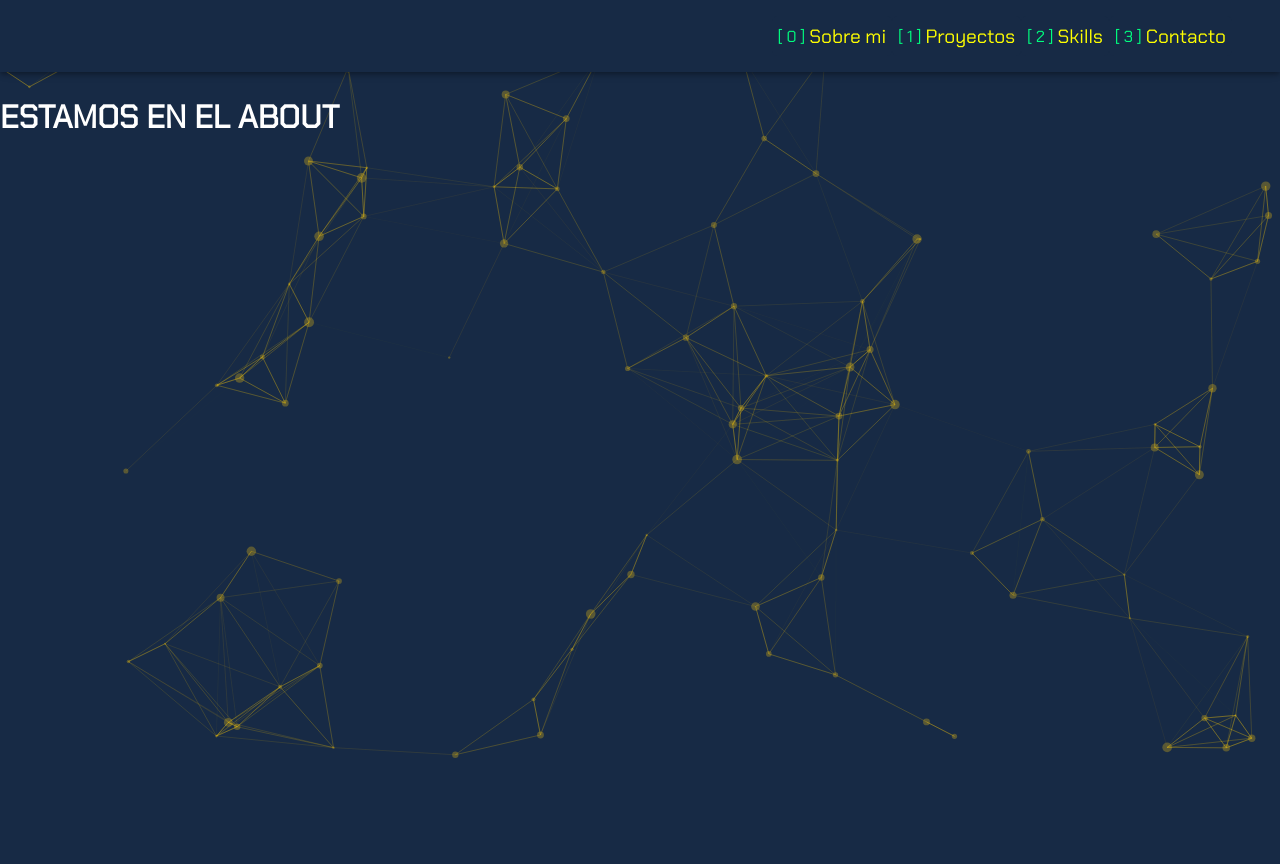
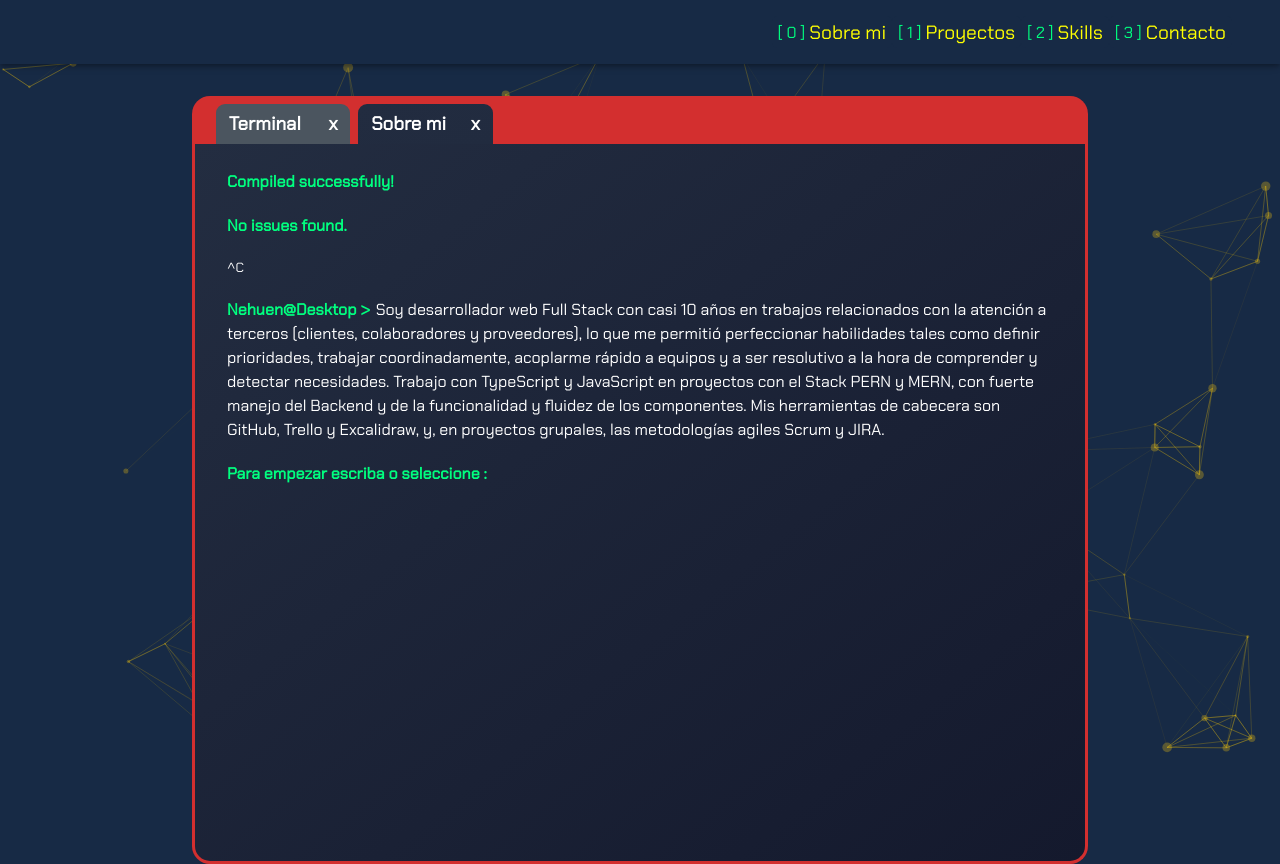
Before and after one commit to nehuencisneros/porfolio-nehuen-cisneros, a React (Create React App) app: page /about in a window 1280 px wide. Before the commit the page ends 800 px from the top, so only its background shows below. Built offline with nearby package versions, Linux system fonts and the light colour scheme; a web font is replaced by a local one.

Commit message:
about y contact comenzados

```diff
--- a/src/components/NavBar/NavBar.tsx
+++ b/src/components/NavBar/NavBar.tsx
@@ -9,7 +9,7 @@ export const NavBar: React.FC<{}> = () => {
       <Box sx={{ flexGrow: 1, backgroundColor: "#172a45" }}>
          <AppBar position="sticky" sx={{ backgroundColor: "#172a45", backgroundImage: "none" }}>
             <Toolbar>
-               <Container maxWidth="xl" sx={{ my: 2 }}>
+               <Container maxWidth="xl" >
                   <Grid container direction="row" justifyContent="flex-end" alignItems="center">
                      <Grid item >
                         <Link to={"/about"} style={{ textDecoration: "none" }}>
--- a/src/styled/ButtonNavBar/ButtonNavBar.module.css
+++ b/src/styled/ButtonNavBar/ButtonNavBar.module.css
@@ -28,15 +28,15 @@
    color: #00ff7f;
    background-color: #172a45;
    font-family: "Chakra Petch";
-   height: 2.5rem;
+   height: 2rem;
    border-style: none;
    border-radius: 5px;
 }
 
 .button:hover {
-   box-shadow: inset 0 0 40px rgba(211, 47, 47, 0.5);
+   box-shadow: inset 0 0 40px rgba(211, 47, 47, 0.6);
    text-shadow: 1px 1px 2px #427388;
-   transition-duration: 0.4s;
+   transition-duration: 0.2s;
 }
 
 .button:active {
--- /dev/null
+++ b/src/views/About/About.module.css
@@ -0,0 +1,149 @@
+.divContainer{
+   display: flex;
+   justify-content: center;
+}
+
+.divTerminalContainer{
+   width: 70%;
+}
+
+.pestanaContainer{
+   display: flex;
+   margin-top: 2rem;
+   background-color: #D32F2F;
+   height: 3rem;
+   padding-top: 0.5rem;
+   border-top-left-radius: 18px;
+   border-top-right-radius: 18px;
+   justify-content: flex-start;
+}
+
+.pestana{
+   display: flex;
+   background:  rgb(75, 85, 95);
+   width: 15%;
+   height: 2.5rem;
+   margin-left: 1.5rem;
+   border-top-left-radius: 9px;
+   border-top-right-radius: 9px;
+   font-family: Chakra Petch;
+   justify-content: space-between;
+   align-items:center;
+   padding-left: 0.8rem;
+   padding-right: 0.8rem;
+}
+
+.pestana2{
+   display: flex;
+   background: linear-gradient(to bottom right, rgb(34, 44, 64) , rgb(33, 43, 63));
+   width: 15%;
+   font-family: Chakra Petch;
+   margin-left: 0.5rem;
+   justify-content: space-between;
+   align-items:center;
+   border-top-left-radius: 9px;
+   border-top-right-radius: 9px;
+   padding-left: 0.8rem;
+   padding-right: 0.8rem;
+}
+
+.cajaTerminal{
+   background: linear-gradient(to bottom right, rgb(35, 45, 65) , rgb(20, 25, 45));
+   border-right: solid 3px #D32F2F;
+   border-left: solid 3px #D32F2F;
+   border-bottom: solid 3px #D32F2F;
+   height: 45rem;
+   border-bottom-left-radius: 18px;
+   border-bottom-right-radius: 18px;
+   padding-top: 1rem;
+}
+
+.name{
+   font-family: "Press Start 2P";
+   font-weight: 400;
+   font-size: 50px;
+   margin:0px;
+   color: #D32F2F;
+}
+.name1{
+   font-family: "Press Start 2P";
+   font-weight: 400;
+   font-size: 30px;
+   margin:0px;
+   color: #D32F2F;
+}
+
+.compiled{
+   font-family: "Chakra Petch";
+   font-weight: 600;
+   margin: 10px 0px;
+   color: #00ff7f;
+}
+.corte{
+   font-family: "Chakra Petch";
+   font-weight: 300;
+   color: white;
+   margin: 10px 0px;
+}
+
+.commandLine{
+   font-family: "Chakra Petch";
+   font-weight: 600;
+   margin: 10px 2px 0px 0px ;
+   color: #00ff7f;
+   display:inline;
+}
+
+h4{
+   margin: 10px 0px;
+   font-family: "Chakra Petch";
+   font-weight: 100;
+}
+
+.selects{
+   height: auto;
+   width: 100%;
+   padding-left: 5REM;
+}
+
+.inputcito{
+   background-color: transparent;
+   border-style: none;
+   margin-left: 8px;
+   border-left: solid 2px yellow;
+   color: yellow;
+   animation-name: parpadeo;
+   animation-duration: 1s;
+   animation-timing-function: linear;
+   animation-iteration-count: infinite;
+   font-family: "Chakra Petch";
+   font-size: 18px;
+}
+
+.inputcito:focus{
+   background-color: transparent;
+   outline: none;
+   border-left: solid 2px transparent;
+   margin-left: 8px;
+   caret-color: yellow;
+   animation: none;
+   font-family: "Chakra Petch";
+}
+
+@-moz-keyframes parpadeo{
+   0% { opacity: 1.0; }
+   50% { opacity: 0.0; }
+   100% { opacity: 1.0; }
+}
+
+@-webkit-keyframes parpadeo {
+   0% { opacity: 1.0; }
+   50% { opacity: 0.0; }
+   100% { opacity: 1.0; }
+}
+
+@keyframes parpadeo {
+   0% { opacity: 1.0; }
+   50% { opacity: 0.0; }
+   100% { opacity: 1.0; }
+}
--- a/src/views/About/About.tsx
+++ b/src/views/About/About.tsx
@@ -1,10 +1,41 @@
-
+import { Link } from "react-router-dom"
+import { SelectButton } from "../../styled/Selects/Select"
+import style from "./About.module.css"
 
 export const About: React.FC<{}> = () => {
 
-   return(
+   return (
       <div>
-         <h1>ESTAMOS EN EL ABOUT</h1>
+         <div className={style.divContainer}>
+            <div className={style.divTerminalContainer}>
+               <div className={style.pestanaContainer}>
+                  <div className={style.pestana}>
+                     <h3>Terminal</h3>
+                     <h3>x</h3>
+                  </div>
+                  <div className={style.pestana2}>
+                     <h3>Sobre mi</h3>
+                     <h3>x</h3>
+                  </div>
+               </div>
+               <div className={style.cajaTerminal}>
+                  <div style={{ display: "flex", flexDirection: "column", alignItems: "start", paddingInline: "2rem" }}>
+                     <h4 className={style.compiled}>Compiled successfully!</h4>
+                     <h4 className={style.compiled}>No issues found.</h4>
+                     <h5 className={style.corte}>^C</h5>
+                     <h4><h4 className={style.commandLine}>Nehuen@Desktop {'> '}</h4>Soy desarrollador web Full Stack con casi 10
+                     años en trabajos relacionados con la atención a terceros (clientes, colaboradores y proveedores), lo que me
+                     permitió perfeccionar habilidades tales como definir prioridades, trabajar coordinadamente, acoplarme rápido
+                     a equipos y a ser resolutivo a la hora de comprender y detectar necesidades. Trabajo con TypeScript y JavaScript
+                     en proyectos con el Stack PERN y MERN, con fuerte manejo del Backend y de la funcionalidad y fluidez de los
+                     componentes. Mis herramientas de cabecera son GitHub, Trello y Excalidraw, y, en proyectos grupales, las
+                     metodologías agiles Scrum y JIRA.</h4>
+                     <h4 className={style.commandLine}>Para empezar escriba o seleccione :</h4>
+
+                  </div>
+               </div>
+            </div>
+         </div>
       </div>
    )
 }
--- /dev/null
+++ b/src/views/Contact/Contact.module.css
@@ -0,0 +1,149 @@
+.divContainer{
+   display: flex;
+   justify-content: center;
+}
+
+.divTerminalContainer{
+   width: 70%;
+}
+
+.pestanaContainer{
+   display: flex;
+   margin-top: 2rem;
+   background-color: #D32F2F;
+   height: 3rem;
+   padding-top: 0.5rem;
+   border-top-left-radius: 18px;
+   border-top-right-radius: 18px;
+   justify-content: flex-start;
+}
+
+.pestana{
+   display: flex;
+   background:  rgb(75, 85, 95);
+   width: 15%;
+   height: 2.5rem;
+   margin-left: 1.5rem;
+   border-top-left-radius: 9px;
+   border-top-right-radius: 9px;
+   font-family: Chakra Petch;
+   justify-content: space-between;
+   align-items:center;
+   padding-left: 0.8rem;
+   padding-right: 0.8rem;
+}
+
+.pestana2{
+   display: flex;
+   background: linear-gradient(to bottom right, rgb(34, 44, 64) , rgb(33, 43, 63));
+   width: 15%;
+   font-family: Chakra Petch;
+   margin-left: 0.5rem;
+   justify-content: space-between;
+   align-items:center;
+   border-top-left-radius: 9px;
+   border-top-right-radius: 9px;
+   padding-left: 0.8rem;
+   padding-right: 0.8rem;
+}
+
+.cajaTerminal{
+   background: linear-gradient(to bottom right, rgb(35, 45, 65) , rgb(20, 25, 45));
+   border-right: solid 3px #D32F2F;
+   border-left: solid 3px #D32F2F;
+   border-bottom: solid 3px #D32F2F;
+   height: 45rem;
+   border-bottom-left-radius: 18px;
+   border-bottom-right-radius: 18px;
+   padding-top: 1rem;
+}
+
+.name{
+   font-family: "Press Start 2P";
+   font-weight: 400;
+   font-size: 50px;
+   margin:0px;
+   color: #D32F2F;
+}
+.name1{
+   font-family: "Press Start 2P";
+   font-weight: 400;
+   font-size: 30px;
+   margin:0px;
+   color: #D32F2F;
+}
+
+.compiled{
+   font-family: "Chakra Petch";
+   font-weight: 600;
+   margin: 10px 0px;
+   color: #00ff7f;
+}
+.corte{
+   font-family: "Chakra Petch";
+   font-weight: 300;
+   color: white;
+   margin: 10px 0px;
+}
+
+.commandLine{
+   font-family: "Chakra Petch";
+   font-weight: 600;
+   margin: 10px 2px 0px 0px ;
+   color: #00ff7f;
+   display:inline;
+}
+
+h4{
+   margin: 10px 0px;
+   font-family: "Chakra Petch";
+   font-weight: 100;
+}
+
+.selects{
+   height: auto;
+   width: 100%;
+   padding-left: 5REM;
+}
+
+.inputcito{
+   background-color: transparent;
+   border-style: none;
+   margin-left: 8px;
+   border-left: solid 2px yellow;
+   color: yellow;
+   animation-name: parpadeo;
+   animation-duration: 1s;
+   animation-timing-function: linear;
+   animation-iteration-count: infinite;
+   font-family: "Chakra Petch";
+   font-size: 18px;
+}
+
+.inputcito:focus{
+   background-color: transparent;
+   outline: none;
+   border-left: solid 2px transparent;
+   margin-left: 8px;
+   caret-color: yellow;
+   animation: none;
+   font-family: "Chakra Petch";
+}
+
+@-moz-keyframes parpadeo{
+   0% { opacity: 1.0; }
+   50% { opacity: 0.0; }
+   100% { opacity: 1.0; }
+}
+
+@-webkit-keyframes parpadeo {
+   0% { opacity: 1.0; }
+   50% { opacity: 0.0; }
+   100% { opacity: 1.0; }
+}
+
+@keyframes parpadeo {
+   0% { opacity: 1.0; }
+   50% { opacity: 0.0; }
+   100% { opacity: 1.0; }
+}
--- a/src/views/Contact/Contact.tsx
+++ b/src/views/Contact/Contact.tsx
@@ -1,10 +1,33 @@
-
+import style from "./Contact.module.css"
 
 export const Contact: React.FC<{}> = () => {
 
-   return(
+   return (
       <div>
-         <h1>ESTAMOS EN EL contact</h1>
+         <div className={style.divContainer}>
+            <div className={style.divTerminalContainer}>
+               <div className={style.pestanaContainer}>
+                  <div className={style.pestana}>
+                     <h3>Terminal</h3>
+                     <h3>x</h3>
+                  </div>
+                  <div className={style.pestana2}>
+                     <h3>Contacto</h3>
+                     <h3>x</h3>
+                  </div>
+               </div>
+               <div className={style.cajaTerminal}>
+                  <div style={{ display: "flex", flexDirection: "column", alignItems: "start", paddingInline: "2rem" }}>
+                     <h4 className={style.compiled}>Compiled successfully!</h4>
+                     <h4 className={style.compiled}>No issues found.</h4>
+                     <h5 className={style.corte}>^C</h5>
+                     <h4><h4 className={style.commandLine}>Nehuen@Desktop {'> '}</h4>
+                     </h4>
+                     <h4 className={style.commandLine}>Para empezar escriba o seleccione :</h4>
+                  </div>
+               </div>
+            </div>
+         </div>
       </div>
    )
 }
```
